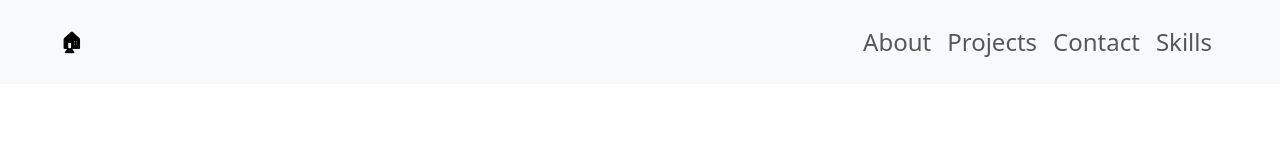
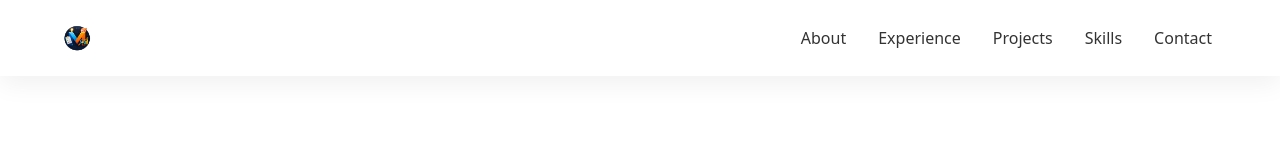
Before and after one commit to mukul-pixel/Portfolio, a React (Create React App) app in the folder my-portfolio/: page / in a window 1280 px wide. Shown: the top 160 px of the page. Built offline with nearby package versions, Linux system fonts and the light colour scheme.

Commit message:
home page ui changes

```diff
--- a/my-portfolio/public/styles.css
+++ b/my-portfolio/public/styles.css
@@ -250,3 +250,80 @@ body{
   background: linear-gradient(135deg, #0f2027, #203a43, #2c5364);
   border-radius: 16px;
 }
+
+.navbar-logo {
+  height: 60px;
+  width: auto;
+  object-fit: contain;
+}
+
+/* Navbar container */
+.navbar-custom {
+  background: rgba(255, 255, 255, 0.95);
+  backdrop-filter: blur(10px);
+  box-shadow: 0 8px 24px rgba(0, 0, 0, 0.06);
+  transition: all 0.3s ease;
+}
+
+/* Logo */
+.navbar-logo {
+  height: 34px;
+  width: auto;
+}
+
+/* Brand text */
+.navbar-brand-text {
+  font-size: 1.1rem;
+  font-weight: 600;
+  color: #111;
+  letter-spacing: 0.3px;
+}
+
+/* Nav links */
+.nav-link {
+  position: relative;
+  font-weight: 500;
+  color: #333 !important;
+  padding: 6px 4px;
+  transition: color 0.25s ease;
+}
+
+/* Underline hover animation */
+.nav-link::after {
+  content: "";
+  position: absolute;
+  left: 0;
+  bottom: -4px;
+  width: 0;
+  height: 2px;
+  background: #2c5364;
+  transition: width 0.3s ease;
+}
+
+.nav-link:hover::after {
+  width: 100%;
+}
+
+.nav-link:hover {
+  color: #2c5364 !important;
+}
+
+/* CTA-style Contact button */
+.nav-cta {
+  padding: 8px 16px !important;
+  border-radius: 20px;
+  background: #2c5364;
+  color: #fff !important;
+}
+
+.nav-cta:hover {
+  background: #2c5364;
+}
+
+/* Mobile spacing */
+@media (max-width: 991px) {
+  .navbar-nav {
+    gap: 12px;
+    padding-top: 12px;
+  }
+}
--- a/my-portfolio/src/Components/Journey.js
+++ b/my-portfolio/src/Components/Journey.js
@@ -3,7 +3,9 @@ import React from 'react'
 export const Journey = () => {
   return (
     <>
-    <div className='text-center'>
+    <div
+    id="about-section"
+    className='text-center'>
         <h3> Journey</h3>
         <p>My journey till now</p>
     </div>
--- a/my-portfolio/src/Components/Navbar.js
+++ b/my-portfolio/src/Components/Navbar.js
@@ -1,11 +1,20 @@
 import React from 'react'
+import homeImage from "../assets/portfolio_logo.png";
 
 export const Navbar = () => {
   return (
    <>
-<nav className="navbar navbar-expand-lg bg-body-tertiary px-md-5 px-3 py-3 bg-white">
+  <nav className="navbar navbar-expand-lg navbar-custom sticky-top px-md-5 px-3 py-3">
     <div className="container-fluid">
-        <a href= "https://mukulkhatri.vercel.app/" className="navbar-brand navbar-text-name">🏠︎</a>
+      {/* Logo */}
+      <a
+        href="https://mukulkhatri.vercel.app/"
+        className="navbar-brand d-flex align-items-center"
+      >
+        <img src={homeImage} alt="Mukul Khatri" className="navbar-logo" />
+      </a>
+
+      {/* Mobile toggle */}
       <button
         className="navbar-toggler"
         type="button"
@@ -17,21 +26,26 @@ export const Navbar = () => {
       >
         <span className="navbar-toggler-icon"></span>
       </button>
+
+      {/* Nav links */}
       <div className="collapse navbar-collapse" id="navbarSupportedContent">
-            <ul className="navbar-nav mb-2 mb-lg-0 ms-auto fs-4">
+        <ul className="navbar-nav ms-auto align-items-lg-center gap-lg-3">
           <li className="nav-item">
-                    <a className="nav-link" href='#aboutSection' aria-current="page">
-                        About
-                    </a>
+            <a className="nav-link" href="#about-section">About</a>
           </li>
           <li className="nav-item">
-                    <a className="nav-link" href='#projectSection'>Projects</a>
+            <a className="nav-link" href="#work-section">Experience</a>
           </li>
           <li className="nav-item">
-                    <a className="nav-link" href='#contactSection'>Contact</a>
+            <a className="nav-link" href="#project-section">Projects</a>
           </li>
           <li className="nav-item">
-                    <a className="nav-link" href='#serviceSection'>Skills</a>
+            <a className="nav-link" href="#skill-section">Skills</a>
+          </li>
+          <li className="nav-item">
+            <a className="nav-link" href="#contactSection">
+              Contact
+            </a>
           </li>
         </ul>
       </div>
--- a/my-portfolio/src/Components/Selectedprojects.js
+++ b/my-portfolio/src/Components/Selectedprojects.js
@@ -5,7 +5,7 @@ import { NavLink } from 'react-router-dom'
 export const Selectedprojects = () => {
   return (
     <>
-    <div className='text-center'>
+    <div id = "project-section" className='text-center'>
         <h3 className='mb-5'>Selected Projects</h3>
     </div>
         <div className='row mb-3'>
--- a/my-portfolio/src/Components/Skills.js
+++ b/my-portfolio/src/Components/Skills.js
@@ -4,7 +4,7 @@ import InfiniteSkillsCarousel from './utils/Carousel'
 export const Skills = () => {
   return (
     <>
-    <div className='text-center'>
+    <div id = "skill-section"className='text-center'>
         <h3 className='skill-heading-text p-4'>Skills</h3>
         <InfiniteSkillsCarousel/>
     </div>
--- a/my-portfolio/src/Components/Workexperience.js
+++ b/my-portfolio/src/Components/Workexperience.js
@@ -7,7 +7,7 @@ import roleAndResponsibility from '../assets/role_and_responsibility.png';
 export const Workexperience = () => {
   return (
     <>
-    <div className='text-center'>
+    <div id = "work-section" className='text-center'>
         <h3 className='mb-5'>Work Experience</h3>
     </div>
     <div className='row mb-5'>
```
Also changed, not shown: my-portfolio/src/assets/portfolio_logo.png (added). Lines whose indentation alone changed are shown as unchanged.
